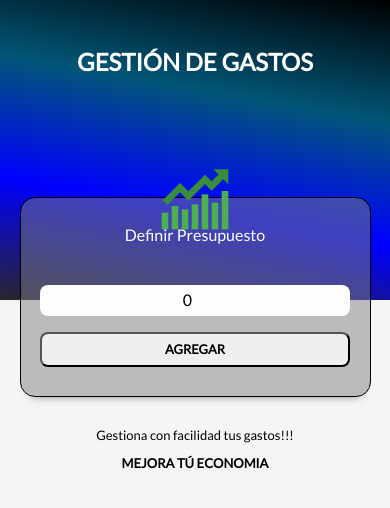
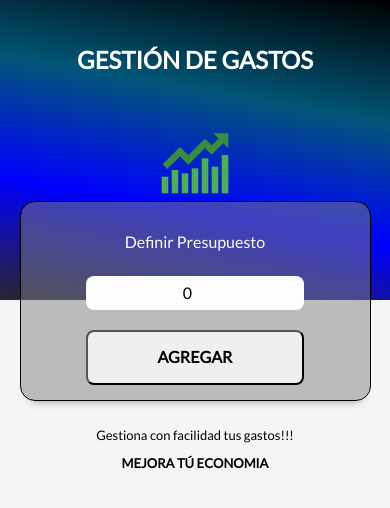
Before and after one commit to CarlosAlfredo4200/presupuestopersonal, a React (Vite) app: page / in a window 390 px wide. Shown: the top 508 px of the page. Built offline with nearby package versions, Linux system fonts and the light colour scheme; a web font is replaced by a local one.

Commit message:
listo mobile

```diff
--- a/src/components/Modal.jsx
+++ b/src/components/Modal.jsx
@@ -70,7 +70,7 @@ const Modal = () => {
         onSubmit={handleSubmit}
         className={`formulario ${animarModal ? "animar" : "cerrar"}`}
       >
-        <legend>{gastoEdit.nombre ? 'Editar Gasto' : 'Nuevo gasto'}</legend>
+        <legend className="titulo-modal">{gastoEdit.nombre ? 'Editar Gasto' : 'Nuevo gasto'}</legend>
         {mensaje && <Mensaje tipo="error">{mensaje}</Mensaje>}
 
         <div className="campo">
--- a/src/index.css
+++ b/src/index.css
@@ -54,7 +54,7 @@ header {
     text-align: center;
 
     margin-top: 0%;
-    margin-bottom: 10px;
+    margin-bottom: 50px;
 }
 
 
@@ -62,10 +62,11 @@ header {
 header h1 {
     padding: 3rem 0;
     margin: 0;
-    margin-bottom: 2rem;
+
     color: var(--blanco);
     text-align: center;
     text-transform: uppercase;
+    line-height: 1;
 }
 
 .footermensaje{
@@ -107,7 +108,7 @@ header h1 {
 .formulario label {
     color: var(--blanco);
     font-size: 1rem;
-    margin-bottom: 1rem;
+    margin-top: 1rem;
 }
 
 .formulario input[type="text"],
@@ -115,10 +116,10 @@ header h1 {
     background-color: rgb(253, 253, 253);
     border-radius: .5rem;
     margin-top: .5rem;
-    width: 100%;
+    width: 70%;
     text-align: center;
-    font-size: 14   px;
-    padding: .4rem;
+    font-size: 16px;
+    padding: .5rem;
     border: none;
     flex: 1;
 
@@ -127,15 +128,18 @@ header h1 {
     background-color: none;
     border: 1 solid black;
     border-radius: 8px;
-
-    padding: .5rem;
+    margin-left: 15%;
+    margin-right: 15%;
+    padding: 1rem ;
     text-align: center;
-    margin-top: 1rem;
+    margin-top: 20px;
     color: var(--negro);
     font-weight: 900;
     text-transform: uppercase;
-    font-size: .8rem;
-    width: 100%;
+    font-size: 16px;
+    width: 70%;
+
+
     transition: background-color 300ms ease;
 }
 @media (min-width: 768px) {
@@ -331,7 +335,7 @@ main {
     align-items: left;
     gap: 1rem;
     width: 95%;
-    margin: 0 auto;
+    margin: 1rem auto;
     background-color: white;
     border: 1px solid black;
     padding: 2rem;
@@ -346,7 +350,7 @@ main {
 }
 
 .cantidad-gasto {
-    font-size: 1.3rem;
+    font-size: 1rem;
     color: var(--negro);
     font-weight: 900;
 
@@ -363,6 +367,7 @@ main {
     align-items: center;
     gap: 2rem;
 
+
 }
 
 .contenido-gasto img {
@@ -374,26 +379,26 @@ main {
 }
 .categoria {
     color: var(--gris);
-    font-size: 1.6rem;
+    font-size: 1.2rem;
     font-weight: 900;
     text-transform: uppercase;
+    margin: 0;
 }
-.descripcion-gasto p {
-    margin-bottom: 1rem;
-}
+
 .descripcion-gasto .nombre-gasto {
     color:black;
-    font-size: 1.5rem;
+    font-size: 1.2rem;
     font-weight: 700;
-    margin: 3px 0;
+
 }
 .descripcion-gasto .nombre-gasto:hover {
     cursor: pointer;
 }
 .descripcion-gasto .fecha-gasto {
-    font-size: 1.3rem;
+    font-size: 1.2rem;
     font-weight: 900;
     color:blue;
+
 }
 .descripcion-gasto .fecha-gasto span {
     font-weight: 400;
@@ -416,17 +421,19 @@ main {
 
 .modal {
     position: absolute;
-    background-color: rgb(0 0 0 / 0.92);
+    background-color: rgb(0 0 0 / 0.8);
     top: 0;
     left: 0;
     right: 0;
     bottom: 0;
 }
+
+
 .modal .cerrar-modal {
     position: absolute;
     right: 3rem;
-    top: 3rem;
-    width: 3rem;
+    top: 8rem;
+    width: 2rem;
     height: 3rem;
 }
 .modal .cerrar-modal img {
@@ -434,8 +441,8 @@ main {
 }
 
 .modal .formulario {
-    max-width: 80rem;
-    width: 40rem;
+
+    width:95%;
     transition-property: all;
     transition-duration: 300ms;
     transition-timing-function: ease-in;
@@ -461,6 +468,10 @@ body .modal {
     text-align: left;
 }
 
+.modal legend{
+    font-size: 2rem;
+    margin-top: 3rem;
+}
 
 
 .CircularProgressbar .CircularProgressbar-text {
```
